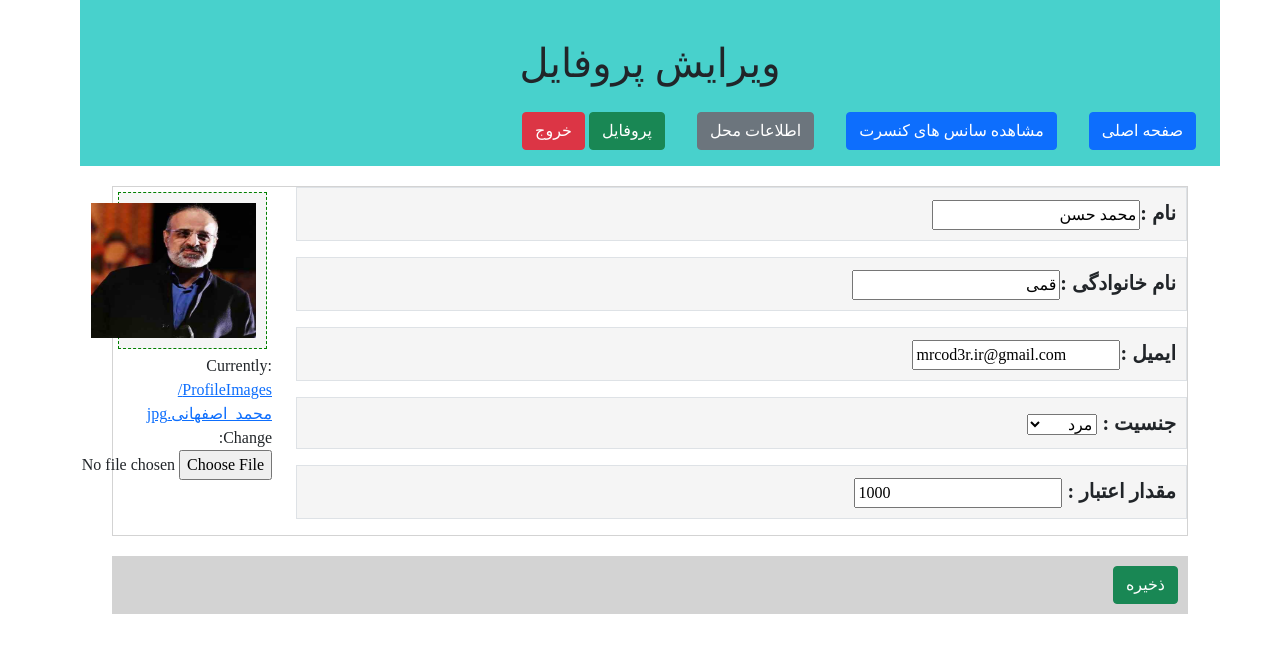
After one commit to mrcod3r-ir/concerts-django, a Django app: page /accounts/profileEdit in a window 1280 px wide. The commit adds this page. Shown: the top 653 px of the page. Run offline with Django 3.2, Linux system fonts and the light colour scheme; a user stored in the database is signed in; data comes from the database, SQL or seed files in the repository; both versions use the stored data as it was after the commit; some libraries are stand-ins or nearby versions; some web fonts are replaced.

Commit message:
complete p25 | complete course

```diff
--- a/concert/accounts/forms.py
+++ b/concert/accounts/forms.py
@@ -1,5 +1,8 @@
+from dataclasses import fields
+from pyexpat import model
 from django import forms
 from accounts.models import ProfileModel
+from django.contrib.auth.forms import UserChangeForm
 
 class ProfileRegisterForm(forms.ModelForm):
   first_name = forms.CharField(max_length=100)
@@ -11,3 +14,13 @@ class ProfileRegisterForm(forms.ModelForm):
   class Meta:
     model = ProfileModel
     fields=['ProfileImage','Credit','Gender']
+
+class ProfileEditForm(forms.ModelForm):
+  class Meta:
+    model = ProfileModel
+    fields = ['ProfileImage','Credit','Gender']
+
+class UserEditForm(UserChangeForm):
+  class Meta(UserChangeForm.Meta):
+    fields = ["first_name","last_name","email"]
+  password = None
--- a/concert/accounts/templates/accounts/profile.html
+++ b/concert/accounts/templates/accounts/profile.html
@@ -9,7 +9,7 @@
       <p class="border"><span class="title">جنسیت : </span>{{profile.get_Gender_display}}</p>
       <p class="border"><span class="title">مقدار اعتبار : </span>{{profile.Credit}}</p>
       <ul class="btnul">
-        <li><a class="btn btn-primary" href="/accounts/Edit">ویرایش پروفایل</a></li>
+        <li><a class="btn btn-primary" href="/accounts/profileEdit">ویرایش پروفایل</a></li>
       </ul>
     </div>
     <div class="col-md-4">
--- /dev/null
+++ b/concert/accounts/templates/accounts/profileEdit.html
@@ -0,0 +1,38 @@
+{% extends "ticketSales/layout.html" %}
+
+{% block titlepage %}
+  ویرایش پروفایل
+{% endblock %}
+
+{% block mainContent %}
+
+  <form action="" method="POST" enctype="multipart/form-data">
+    {% csrf_token %}
+
+    <div class="mainborder">
+      <div class="row">
+        <div class="col-md-10">
+          <div>
+            <p class="border"><span class="title">نام :</span>{{userEditForm.first_name}}</p>
+            <p class="border"><span class="title">نام خانوادگی :</span>{{userEditForm.last_name}}</p>
+            <p class="border"><span class="title">ایمیل :</span>{{userEditForm.email}}</p>
+            <p class="border"><span class="title">جنسیت : </span> {{profileEditForm.Gender}}</p>
+            <p class="border"><span class="title">مقدار اعتبار : </span>{{profileEditForm.Credit}}</p>
+
+          </div>
+        </div>
+        <div class="col-md-2">
+          <div class="imageBox">
+            <img src="{{ ProfileImage.url }}" alt="profile image">
+          </div>
+          {{profileEditForm.ProfileImage}}
+        </div>
+      </div>
+    </div>
+    <div class="bottonborder">
+      <button type="submit" class="btn btn-success">ذخیره</button>
+    </div>
+
+  </form>
+
+{% endblock %}
--- a/concert/accounts/urls.py
+++ b/concert/accounts/urls.py
@@ -6,4 +6,5 @@ urlpatterns = [
     path('logout/',views.logoutView),
     path('profile/',views.profileView),
     path('profileRegister',views.profileRegisterView),
+    path('profileEdit',views.ProfileEditView),
 ]
--- a/concert/accounts/views.py
+++ b/concert/accounts/views.py
@@ -7,7 +7,8 @@ from accounts.models import ProfileModel
 from ticketSales import views
 from django.conf import settings
 from django.contrib.auth.models import User
-from accounts.forms import ProfileRegisterForm
+from accounts.forms import ProfileRegisterForm,ProfileEditForm,UserEditForm
+import accounts
 
 # Create your views here.
 
@@ -68,3 +69,25 @@ def profileRegisterView(request):
     "formsData":profileRegisterForm
   }
   return render(request,"accounts/profileRegister.html",context)
+
+
+def ProfileEditView(request):
+
+  if request.method == "POST":
+    profileEditForm = ProfileEditForm(request.POST,request.FILES,instance=request.user.profile)
+    userEditForm = UserEditForm(request.POST,instance=request.user)
+    if profileEditForm.is_valid and userEditForm.is_valid:
+      profileEditForm.save()
+      userEditForm.save()
+      return HttpResponseRedirect(reverse(accounts.views.profileView))
+  else:
+    profileEditForm = ProfileEditForm(instance=request.user.profile)
+    userEditForm = UserEditForm(instance=request.user)
+
+  context = {
+    "profileEditForm":profileEditForm,
+    "userEditForm":userEditForm,
+    "ProfileImage":request.user.profile.ProfileImage
+  }
+
+  return render(request,"accounts/profileEdit.html",context)
```
Also changed, not shown: concert/db.sqlite3, concert/media/ProfileImages/Mohammad_Esfahani_-_Hasrat.jpg (added).
